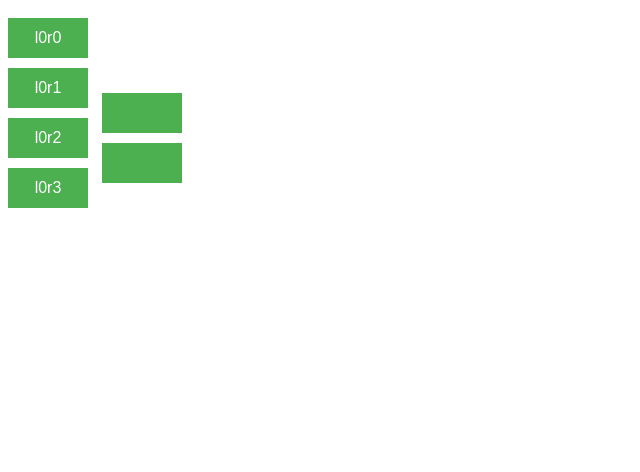
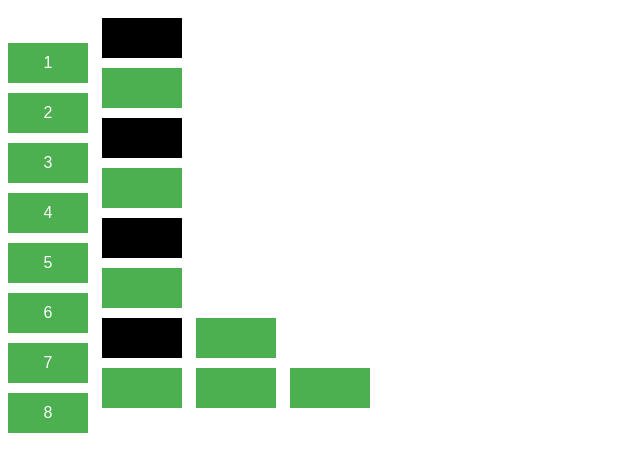
Before and after one commit to AndrewKhans/swift-bracket-generator, a plain HTML site: page index.html in a window 1280 px wide. Shown: the part 48-520 px from the top of the page, without its empty margins (0-640 px from the left). Drawn offline with Linux system fonts and the light colour scheme.

Commit message:
Update index.html

```diff
--- a/index.html
+++ b/index.html
@@ -7,18 +7,25 @@
       background-color: #4CAF50;
       border: 1px;
       color: white;
-      /*padding: 0px;*/
       height: 40px;
       width: 80px;
       text-align: center;
       text-decoration: none;
       display: block;
-      /*position: absolute;*/
       font-size: 16px;
       margin-bottom: 10px;
       margin-right: 10px;
       cursor: pointer;
     }
+    .spacer {
+      background-color: black;
+      height: 40px;
+      width: 80px;
+      display: block;
+      margin-bottom: 10px;
+      margin-right: 10px;
+    }
+
 
     .layer {
       display: inline-block;
@@ -30,23 +37,41 @@
     <h1>Taylor Swift Bracket Generator</h1>
     <!-- Layer 1 -->
     <div class="layer">
-      <button class="rectangle" id="l0r0" onclick="clicked(this)">l0r0</button>
-      <button class="rectangle" id="l0r1" onclick="clicked(this)">l0r1</button>
-      <button class="rectangle" id="l0r2" onclick="clicked(this)">l0r2</button>
-      <button class="rectangle" id="l0r3" onclick="clicked(this)">l0r3</button>
+      <button class="rectangle" id="l0r0" onclick="clicked(this)">1</button>
+      <button class="rectangle" id="l0r1" onclick="clicked(this)">2</button>
+      <button class="rectangle" id="l0r2" onclick="clicked(this)">3</button>
+      <button class="rectangle" id="l0r3" onclick="clicked(this)">4</button>
+      <button class="rectangle" id="l0r4" onclick="clicked(this)">5</button>
+      <button class="rectangle" id="l0r5" onclick="clicked(this)">6</button>
+      <button class="rectangle" id="l0r6" onclick="clicked(this)">7</button>
+      <button class="rectangle" id="l0r7" onclick="clicked(this)">8</button>
     </div>
     <!-- Layer 2 -->
     <div class="layer">
+      <div class="spacer" style="margin-bottom: 10px"></div>
       <button class="rectangle" id="l1r0" onclick="clicked(this)"></button>
+      <div class="spacer"></div>
       <button class="rectangle" id="l1r1" onclick="clicked(this)"></button>
-
+      <div class="spacer"></div>
+      <button class="rectangle" id="l1r2" onclick="clicked(this)"></button>
+      <div class="spacer"></div>
+      <button class="rectangle" id="l1r3" onclick="clicked(this)"></button>
+    </div>
+    <!-- Layer 3 -->
+    <div class="layer">
+      <button class="rectangle" id="l2r0" onclick="clicked(this)"></button>
+      <button class="rectangle" id="l2r1" onclick="clicked(this)"></button>
+    </div>
+    <!-- Layer 4 -->
+    <div class="layer">
+      <button class="rectangle" id="l3r0" onclick="clicked(this)"></button>
     </div>
 
     <script>
       // Setup
       songs = ["song1", "song2", "song3"];
-      layer0Size = 4
-      width = 2
+      layer0Size = 8
+      width = layer0Size/2
 
       layers = []
       for (let i = 0; i < width; i++) {
@@ -74,7 +99,7 @@
         }
 
         // Make sure the next layer's rectangle and this rectangle's match are not blank
-        if (next.innerHTML == "") {
+        if (next.innerHTML == "" && element.innerHTML !== "") {
           console.log("here")
           next.innerHTML = element.innerHTML
         }
```
